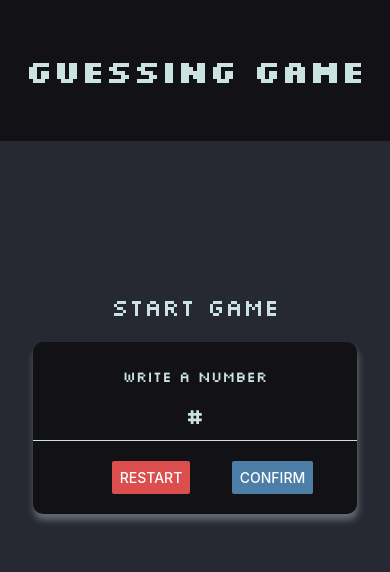
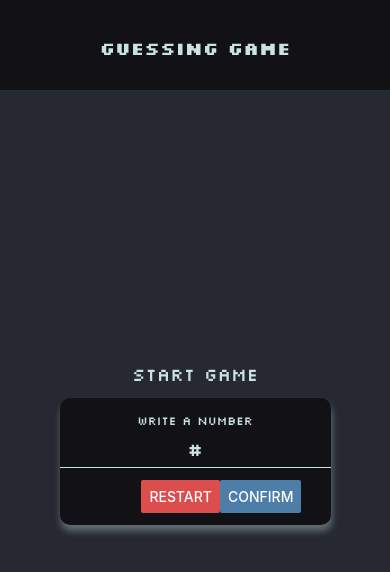
Before and after one commit to Thayrov/GuessingGame, a React Native app: screen / in a window 390 px wide. Shown: the top 572 px of the page. Built offline with nearby package versions, Linux system fonts and the light colour scheme.

Commit message:
add responsive measurement to project

```diff
--- a/src/components/header/styles.js
+++ b/src/components/header/styles.js
@@ -1,14 +1,18 @@
-import {StyleSheet} from 'react-native';
+import {Dimensions, StyleSheet} from 'react-native';
+
 import {colors} from '../../constants';
+
+const {height} = Dimensions.get('screen');
 
 export const styles = StyleSheet.create({
 	headerContainer: {
-		paddingVertical: 50,
+		paddingTop: height * 0.06,
+		height: height * 0.15,
 		backgroundColor: colors.PrimaryColor,
 	},
 	headerContent: {
 		textAlign: 'center',
-		fontSize: 32,
+		fontSize: height * 0.03,
 		fontFamily: 'Silkscreen-Bold',
 		color: colors.TextColor,
 	},
--- a/src/components/number-container/styles.js
+++ b/src/components/number-container/styles.js
@@ -1,12 +1,14 @@
-import {StyleSheet} from 'react-native';
+import {Dimensions, StyleSheet} from 'react-native';
+
 import {colors} from '../../constants';
+
+const {width, height} = Dimensions.get('screen');
 
 export const styles = StyleSheet.create({
 	container: {
-		width: 80,
-		height: 80,
-		marginTop: 18,
-		marginBottom: 5,
+		height: height * 0.08,
+		width: width * 0.17,
+		marginVertical: height * 0.02,
 		justifyContent: 'center',
 		alignItems: 'center',
 		backgroundColor: colors.BGColor,
@@ -23,7 +25,7 @@ export const styles = StyleSheet.create({
 		elevation: 12,
 	},
 	number: {
-		fontSize: 26,
+		fontSize: height * 0.03,
 		fontFamily: 'Silkscreen-Bold',
 		color: colors.TextColor,
 	},
--- a/src/screens/game-screen/styles.js
+++ b/src/screens/game-screen/styles.js
@@ -1,5 +1,8 @@
-import {StyleSheet} from 'react-native';
+import {Dimensions, StyleSheet} from 'react-native';
+
 import {colors} from '../../constants';
+
+const {width, height} = Dimensions.get('screen');
 
 export const styles = StyleSheet.create({
 	container: {
@@ -7,38 +10,28 @@ export const styles = StyleSheet.create({
 		justifyContent: 'center',
 		alignItems: 'center',
 		backgroundColor: colors.BGColor,
-		paddingBottom: 200,
+		paddingBottom: height * 0.1,
 	},
 
 	content: {
 		justifyContent: 'center',
 		alignItems: 'center',
-		marginHorizontal: 20,
-		paddingVertical: 20,
+		marginHorizontal: width * 0.04,
+		paddingVertical: height * 0.04,
 	},
 	label: {
-		fontSize: 15,
+		fontSize: height * 0.02,
 		color: colors.TextColor,
-		paddingVertical: 5,
+		paddingVertical: height * 0.01,
 		textAlign: 'center',
 		fontFamily: 'Silkscreen-Regular',
 	},
-	input: {
-		width: '100%',
-		color: colors.TextColor,
-		borderBottomColor: colors.TextColor,
-		borderBottomWidth: 1,
-		minWidth: 70,
-		fontSize: 22,
-		paddingVertical: 10,
-		textAlign: 'center',
-		fontFamily: 'Silkscreen-Regular',
-	},
+
 	buttonContainer: {
 		flexDirection: 'row',
 		width: '75%',
 		justifyContent: 'space-around',
-		marginTop: 20,
-		marginLeft: 35,
+		paddingTop: height * 0.02,
+		paddingLeft: width * 0.06,
 	},
 });
--- a/src/screens/start-game/styles.js
+++ b/src/screens/start-game/styles.js
@@ -1,5 +1,8 @@
-import {StyleSheet} from 'react-native';
+import {Dimensions, StyleSheet} from 'react-native';
+
 import {colors} from '../../constants';
+
+const {width, height} = Dimensions.get('screen');
 
 export const styles = StyleSheet.create({
 	container: {
@@ -7,25 +10,25 @@ export const styles = StyleSheet.create({
 		justifyContent: 'center',
 		alignItems: 'center',
 		backgroundColor: colors.BGColor,
-		paddingBottom: 200,
+		paddingBottom: height * 0.1,
 	},
 	title: {
-		fontSize: 24,
+		fontSize: height * 0.03,
 		color: colors.TextColor,
 		textAlign: 'center',
-		paddingVertical: 20,
+		paddingVertical: height * 0.02,
 		fontFamily: 'Silkscreen-Regular',
 	},
 	inputContainer: {
 		justifyContent: 'center',
 		alignItems: 'center',
-		marginHorizontal: 20,
-		paddingVertical: 20,
+		marginHorizontal: height * 0.02,
+		paddingVertical: height * 0.02,
 	},
 	label: {
-		fontSize: 15,
+		fontSize: height * 0.02,
 		color: colors.TextColor,
-		paddingVertical: 5,
+		paddingVertical: height * 0.005,
 		textAlign: 'center',
 		fontFamily: 'Silkscreen-Regular',
 	},
@@ -34,9 +37,9 @@ export const styles = StyleSheet.create({
 		color: colors.TextColor,
 		borderBottomColor: colors.TextColor,
 		borderBottomWidth: 1,
-		minWidth: 70,
-		fontSize: 22,
-		paddingVertical: 10,
+		minWidth: width * 0.14,
+		fontSize: height * 0.03,
+		paddingVertical: height * 0.01,
 		textAlign: 'center',
 		fontFamily: 'Silkscreen-Regular',
 	},
@@ -44,18 +47,20 @@ export const styles = StyleSheet.create({
 		flexDirection: 'row',
 		width: '75%',
 		justifyContent: 'space-around',
-		marginTop: 20,
-		marginLeft: 35,
+		paddingTop: height * 0.02,
+		paddingLeft: width * 0.06,
 	},
 	confirmedContainer: {
-		width: '85%',
-		height: 180,
+		width: '75%',
+		height: height * 0.2,
 		justifyContent: 'space-around',
 		alignItems: 'center',
-		marginVertical: 30,
+		marginVertical: height * 0.03,
+		paddingBottom: height * 0.025,
 	},
 	confirmedTitle: {
-		fontSize: 16,
+		paddingTop: height * 0.02,
+		fontSize: height * 0.02,
 		color: colors.TextColor,
 		fontFamily: 'Silkscreen-Regular',
 	},
```
